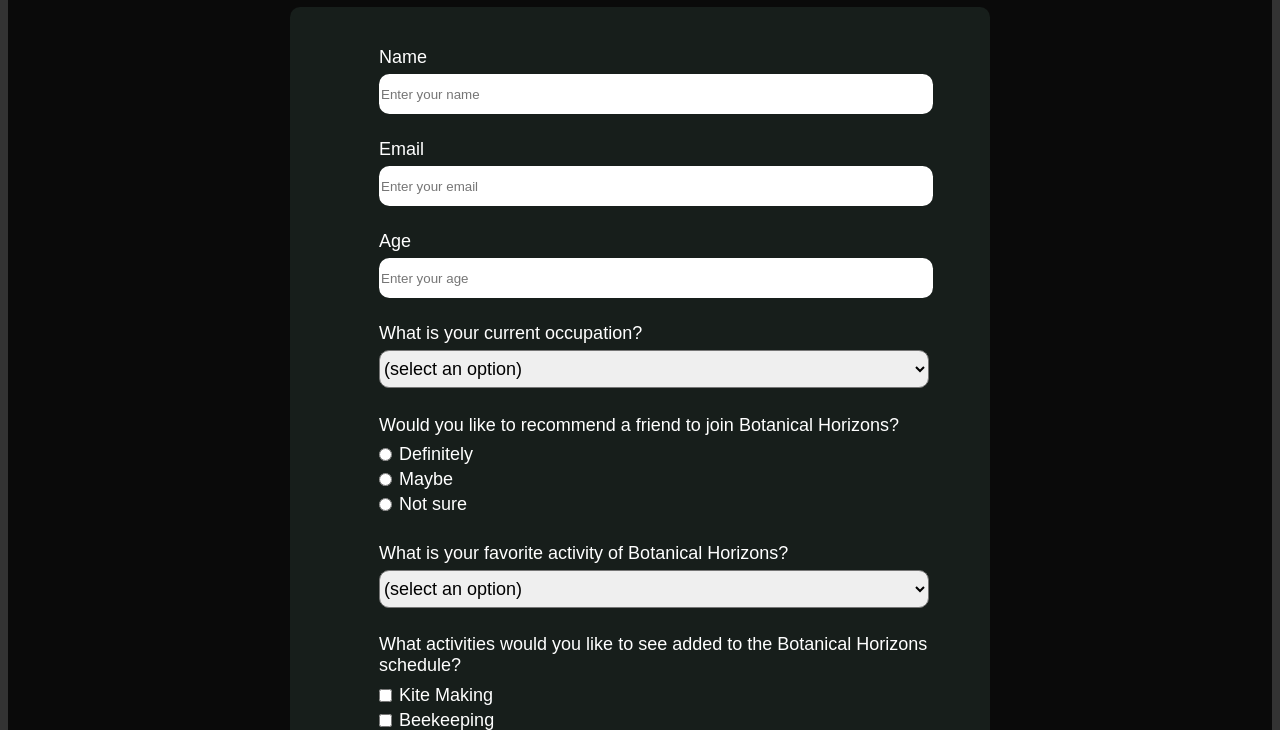
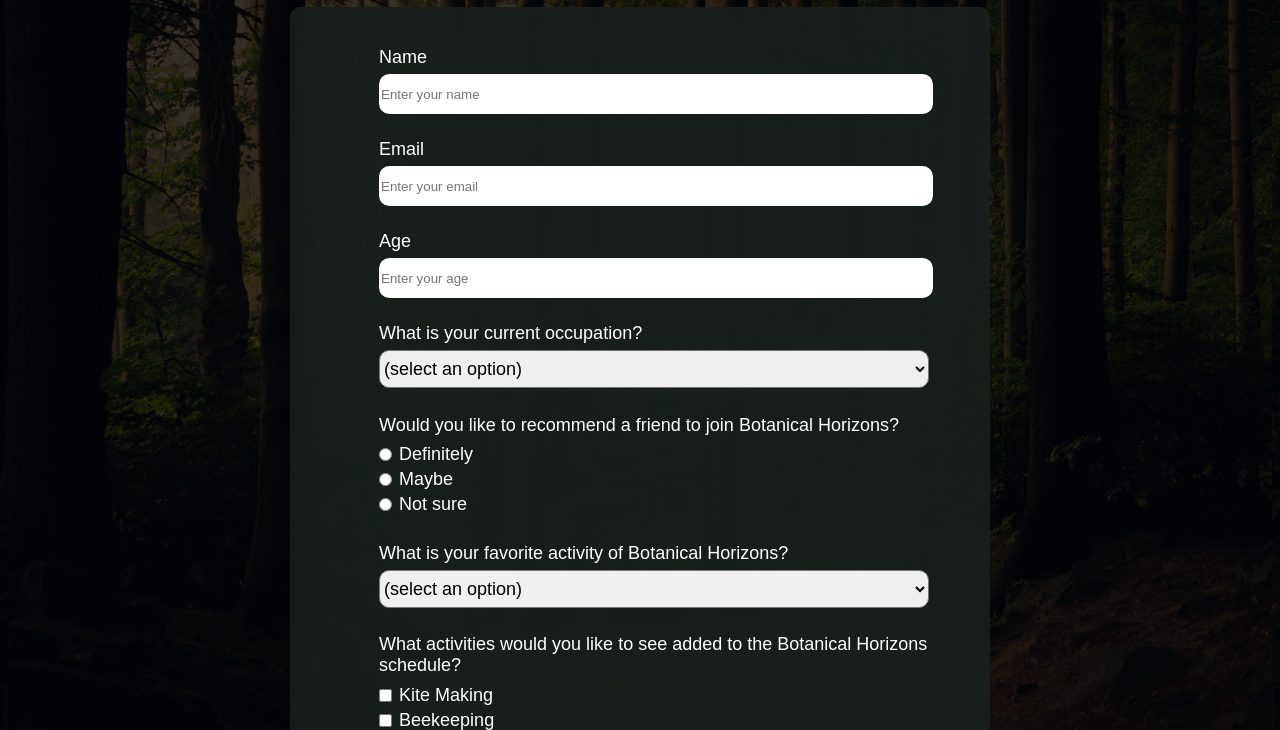
Before and after one commit to emilyjaydot/emilyjaydot.github.io, a plain HTML site: page freecodecamp/survey-form.html in a window 1280 px wide. Shown: the part 118-848 px from the top of the page. Drawn offline with Linux system fonts and the light colour scheme.

Commit message:
image url updated

```diff
--- a/freecodecamp/survey-styles.css
+++ b/freecodecamp/survey-styles.css
@@ -1,6 +1,6 @@
 body,html {
     background-color: rgba(0, 0, 0, 0.8);
-    background-image: url("forest-trail.png");
+    background-image: url("./img/forest-trail.png");
     background-position: center;
     background-repeat: no-repeat;
     background-size: cover;
```
